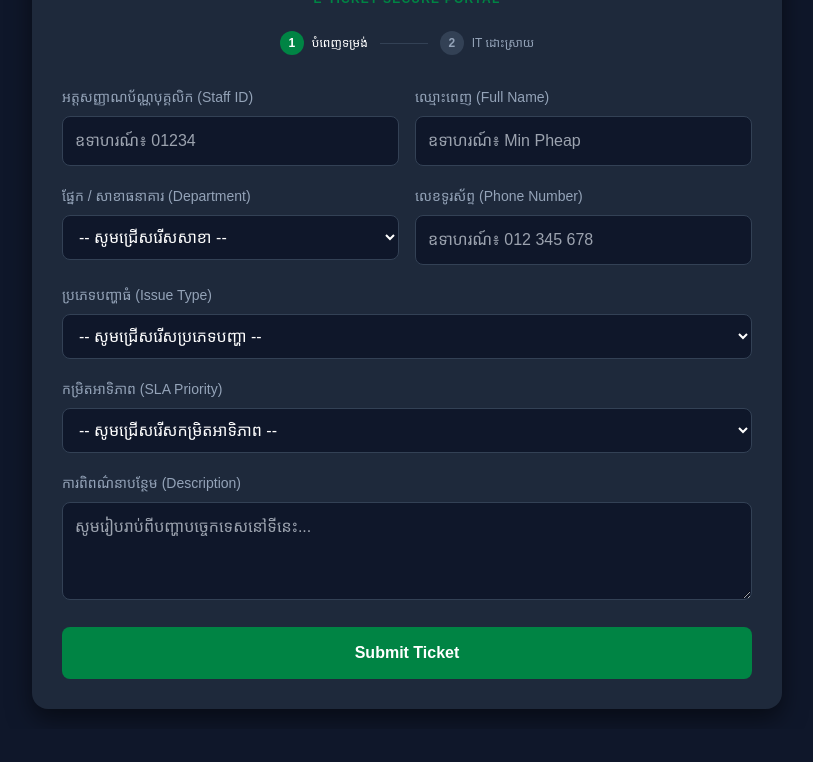
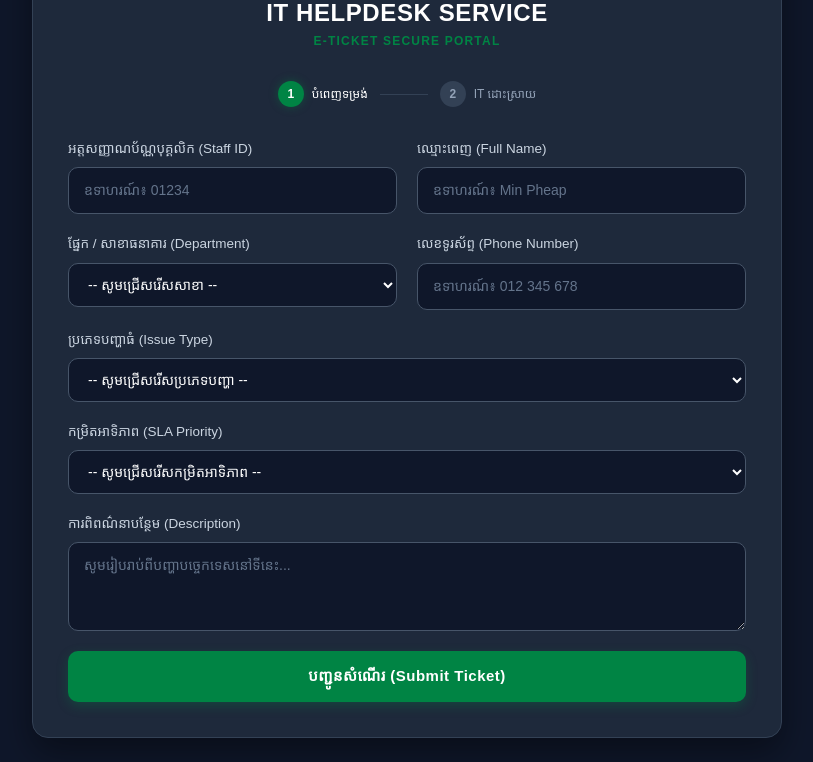
Before and after one commit to bongjerry25-ops/it-helpdesk, a plain HTML site: page index.html in a window 1280 px wide. Shown: the part 155-917 px from the top of the page, without its empty margins (233-1046 px from the left). Before the commit the page ends 884 px from the top, so only its background shows below. Drawn offline with nearby package versions, Linux system fonts and the light colour scheme; a web font is replaced by a local one.

Commit message:
Deploying to gh-pages from @ bongjerry25-ops/it-helpdesk@36b8295714e89a4279aa557c5095382d6e7812e0 🚀

```diff
--- a/index.html
+++ b/index.html
@@ -3,46 +3,52 @@
 <head>
     <meta charset="UTF-8">
     <meta name="viewport" content="width=device-width, initial-scale=1.0">
-    <title>IT Helpdesk Service - Premium Banking</title>
+    <title>IT Helpdesk - Premium Portal</title>
     <script src="https://cdn.tailwindcss.com"></script>
+    <link rel="preconnect" href="https://fonts.googleapis.com">
+    <link rel="preconnect" href="https://fonts.gstatic.com" crossorigin>
     <link href="https://fonts.googleapis.com/css2?family=Kantumruy+Pro:wght@400;500;600;700&display=swap" rel="stylesheet">
     <link rel="stylesheet" href="style.css">
 </head>
-<body>
+<body class="bg-[#0f172a] flex items-center justify-center min-h-screen p-4 sm:p-6">
 
 <div class="card-container">
-    <div class="flex flex-col items-center text-center mb-6">
+
+    <div class="flex flex-col items-center text-center mb-8">
         <div class="logo-box">
-            <img src="12.png" alt="Banking IT Support">
+            <img src="12.png" alt="IT Support Logo">
         </div>
-        <h2 class="text-2xl font-bold text-white tracking-wide">IT HELPDESK SERVICE</h2>
+        <h2 class="text-2xl font-bold text-white tracking-wide mt-3">IT HELPDESK SERVICE</h2>
         <p class="text-xs uppercase tracking-widest text-[#008444] font-semibold mt-1">E-Ticket Secure Portal</p>
     </div>
 
     <div class="flex items-center justify-center max-w-xs mx-auto mb-8 text-xs text-slate-400">
         <div class="flex items-center">
-            <div class="step-dot step-active">1</div><span class="ml-2 font-medium text-white">បំពេញទម្រង់</span>
+            <div class="step-dot step-active">1</div>
+            <span class="ml-2 font-medium text-white">បំពេញទម្រង់</span>
         </div>
         <div class="w-12 h-[1px] bg-slate-700 mx-3"></div>
         <div class="flex items-center">
-            <div class="step-dot step-inactive">2</div><span class="ml-2 font-medium">IT ដោះស្រាយ</span>
+            <div class="step-dot step-inactive">2</div>
+            <span class="ml-2 font-medium">IT ដោះស្រាយ</span>
         </div>
     </div>
 
     <form id="ticketForm" class="space-y-5">
-        <div class="grid grid-cols-1 sm:grid-cols-2 gap-4">
-            <div>
+
+        <div class="grid grid-cols-1 sm:grid-cols-2 gap-5">
+            <div class="flex flex-col">
                 <label for="staff_id" class="input-label">អត្តសញ្ញាណប័ណ្ណបុគ្គលិក (Staff ID)</label>
                 <input type="text" id="staff_id" placeholder="ឧទាហរណ៍៖ 01234" required class="input-field">
             </div>
-            <div>
+            <div class="flex flex-col">
                 <label for="name" class="input-label">ឈ្មោះពេញ (Full Name)</label>
                 <input type="text" id="name" placeholder="ឧទាហរណ៍៖ Min Pheap" required class="input-field">
             </div>
         </div>
 
-        <div class="grid grid-cols-1 sm:grid-cols-2 gap-4">
-            <div>
+        <div class="grid grid-cols-1 sm:grid-cols-2 gap-5">
+            <div class="flex flex-col">
                 <label for="department" class="input-label">ផ្នែក / សាខាធនាគារ (Department)</label>
                 <select id="department" required class="select-field">
                     <option value="" class="bg-[#0f172a]">-- សូមជ្រើសរើសសាខា --</option>
@@ -53,13 +59,13 @@
                     <option value="Branch - Siem Reap" class="bg-[#0f172a]">សាខា - ខេត្តសៀមរាប</option>
                 </select>
             </div>
-            <div>
+            <div class="flex flex-col">
                 <label for="phone" class="input-label">លេខទូរស័ព្ទ (Phone Number)</label>
                 <input type="tel" id="phone" placeholder="ឧទាហរណ៍៖ 012 345 678" required class="input-field">
             </div>
         </div>
 
-        <div>
+        <div class="flex flex-col">
             <label for="issue_type" class="input-label">ប្រភេទបញ្ហាធំ (Issue Type)</label>
             <select id="issue_type" required class="select-field">
                 <option value="" class="bg-[#0f172a]">-- សូមជ្រើសរើសប្រភេទបញ្ហា --</option>
@@ -68,12 +74,12 @@
             </select>
         </div>
 
-        <div id="sub_category_area" class="hidden">
+        <div id="sub_category_area" class="flex flex-col hidden transition-all duration-300">
             <label for="sub_issue" class="input-label">ពិពណ៌នាបញ្ហាច្បាស់លាស់ (Issue Detail)</label>
             <select id="sub_issue" class="select-field"></select>
         </div>
 
-        <div>
+        <div class="flex flex-col">
             <label for="sla_priority" class="input-label">កម្រិតអាទិភាព (SLA Priority)</label>
             <select id="sla_priority" required class="select-field">
                 <option value="" class="bg-[#0f172a] text-white">-- សូមជ្រើសរើសកម្រិតអាទិភាព --</option>
@@ -83,17 +89,19 @@
             </select>
         </div>
 
-        <div>
+        <div class="flex flex-col">
             <label for="description" class="input-label">ការពិពណ៌នាបន្ថែម (Description)</label>
             <textarea id="description" placeholder="សូមរៀបរាប់ពីបញ្ហាបច្ចេកទេសនៅទីនេះ..." required class="textarea-field" rows="3"></textarea>
         </div>
 
-        <button type="submit" id="submitBtn" class="submit-btn">Submit Ticket</button>
+        <button type="submit" id="submitBtn" class="submit-btn mt-2">
+            បញ្ជូនសំណើរ (Submit Ticket)
+        </button>
     </form>
 </div>
 
 <script>
-    // ម៉ាស៊ីន GitHub Action នឹងប្តូរពាក្យនេះទៅជា Token ពិតប្រាកដពេលវា Deploy
+    // GitHub Action នឹងប្តូរពាក្យនេះទៅជា Token ពិតប្រាកដដោយស្វ័យប្រវត្តិ
     const telegramBotToken = "8231578762:AAH7m8S-89m4uLzc90ZzDlgnDTa-CtDctn4";
     const telegramChatId = "-1004411442816";
 
@@ -168,8 +176,14 @@
                 alert("❌ មានបញ្ហាក្នុងការបញ្ជូនទៅ Telegram: " + data.description);
             }
         })
-        .catch(error => alert("❌ មានបញ្ហាប្រព័ន្ធ Network មិនអាចទាក់ទងទៅ Telegram បានទេ។"))
-        .finally(() => { submitBtn.innerText = originalBtnText; submitBtn.disabled = false; });
+        .catch(error => {
+            console.error('Error:', error);
+            alert("❌ មានបញ្ហាប្រព័ន្ធ Network មិនអាចទាក់ទងទៅ Telegram បានទេ។");
+        })
+        .finally(() => {
+            submitBtn.innerText = originalBtnText;
+            submitBtn.disabled = false;
+        });
     });
 </script>
 </body>
--- a/style.css
+++ b/style.css
@@ -1,69 +1,112 @@
+/* កំណត់ទម្រង់អក្សរទូទៅ */
 body {
     font-family: 'Kantumruy Pro', sans-serif;
-    background-color: #0f172a;
-    color: white;
-    min-height: 100vh;
+}
+
+/* ប្រអប់កណ្តាល (Card) */
+.card-container {
+    background-color: #1e293b;
+    border-radius: 16px;
+    padding: 35px;
+    width: 100%;
+    max-width: 750px;
+    box-shadow: 0 15px 35px rgba(0,0,0,0.4);
+    border: 1px solid #334155;
+}
+
+/* រចនាប្រអប់ Logo ឱ្យមូលស្អាត និងលាក់ជ្រុងពណ៌សបន្តិច */
+.logo-box {
+    background-color: white;
+    width: 80px;
+    height: 80px;
+    border-radius: 50%;
     display: flex;
     align-items: center;
     justify-content: center;
-    margin: 0;
-    padding: 20px;
-}
-.card-container {
-    background-color: #1e293b;
-    border-radius: 16px;
-    padding: 30px;
-    width: 100%;
-    max-width: 750px;
-    box-shadow: 0 10px 25px rgba(0,0,0,0.5);
+    overflow: hidden;
+    box-shadow: 0 4px 10px rgba(0,0,0,0.3);
 }
 .logo-box img {
-    max-width: 90px;
-    margin: 0 auto 10px;
+    max-width: 90%;
+    height: auto;
+    object-fit: contain;
 }
+
+/* ចំណងជើងលើប្រអប់បញ្ជូលទិន្នន័យ */
 .input-label {
     display: block;
-    color: #94a3b8;
-    font-size: 14px;
+    color: #cbd5e1;
+    font-size: 13.5px;
+    font-weight: 500;
     margin-bottom: 8px;
     text-align: left;
 }
+
+/* ប្រអប់វាយបញ្ចូលទិន្នន័យ (Input Fields) */
 .input-field, .select-field, .textarea-field {
     width: 100%;
     background-color: #0f172a;
-    border: 1px solid #334155;
-    border-radius: 8px;
-    padding: 12px;
+    border: 1px solid #475569;
+    border-radius: 10px;
+    padding: 12px 15px;
     color: white;
+    font-size: 14px;
     outline: none;
-    transition: 0.3s;
+    transition: all 0.3s ease;
+}
+.input-field::placeholder, .textarea-field::placeholder {
+    color: #64748b;
 }
 .input-field:focus, .select-field:focus, .textarea-field:focus {
     border-color: #008444;
-    box-shadow: 0 0 0 2px rgba(0, 132, 68, 0.2);
+    box-shadow: 0 0 0 3px rgba(0, 132, 68, 0.2);
+    background-color: #162032;
 }
+
+/* ចំណុចជំហាន (Step Indicators) */
 .step-dot {
-    width: 24px;
-    height: 24px;
+    width: 26px;
+    height: 26px;
     border-radius: 50%;
     display: flex;
     align-items: center;
     justify-content: center;
     font-size: 12px;
-    font-weight: bold;
+    font-weight: 700;
 }
-.step-active { background-color: #008444; color: white; }
-.step-inactive { background-color: #334155; color: #94a3b8; }
+.step-active {
+    background-color: #008444;
+    color: white;
+    box-shadow: 0 0 10px rgba(0, 132, 68, 0.4);
+}
+.step-inactive {
+    background-color: #334155;
+    color: #94a3b8;
+}
+
+/* ប៊ូតុងបញ្ជូន (Submit Button) */
 .submit-btn {
     width: 100%;
     background-color: #008444;
     color: white;
     padding: 14px;
-    border-radius: 8px;
-    font-weight: bold;
-    margin-top: 20px;
+    border-radius: 10px;
+    font-weight: 600;
+    font-size: 15px;
+    letter-spacing: 0.5px;
     cursor: pointer;
     border: none;
-    transition: 0.3s;
+    transition: all 0.3s ease;
+    box-shadow: 0 4px 12px rgba(0, 132, 68, 0.3);
 }
-.submit-btn:hover { background-color: #006333; }
+.submit-btn:hover {
+    background-color: #006333;
+    transform: translateY(-1px);
+    box-shadow: 0 6px 15px rgba(0, 132, 68, 0.4);
+}
+.submit-btn:disabled {
+    background-color: #475569;
+    cursor: not-allowed;
+    box-shadow: none;
+    transform: none;
+}
```
